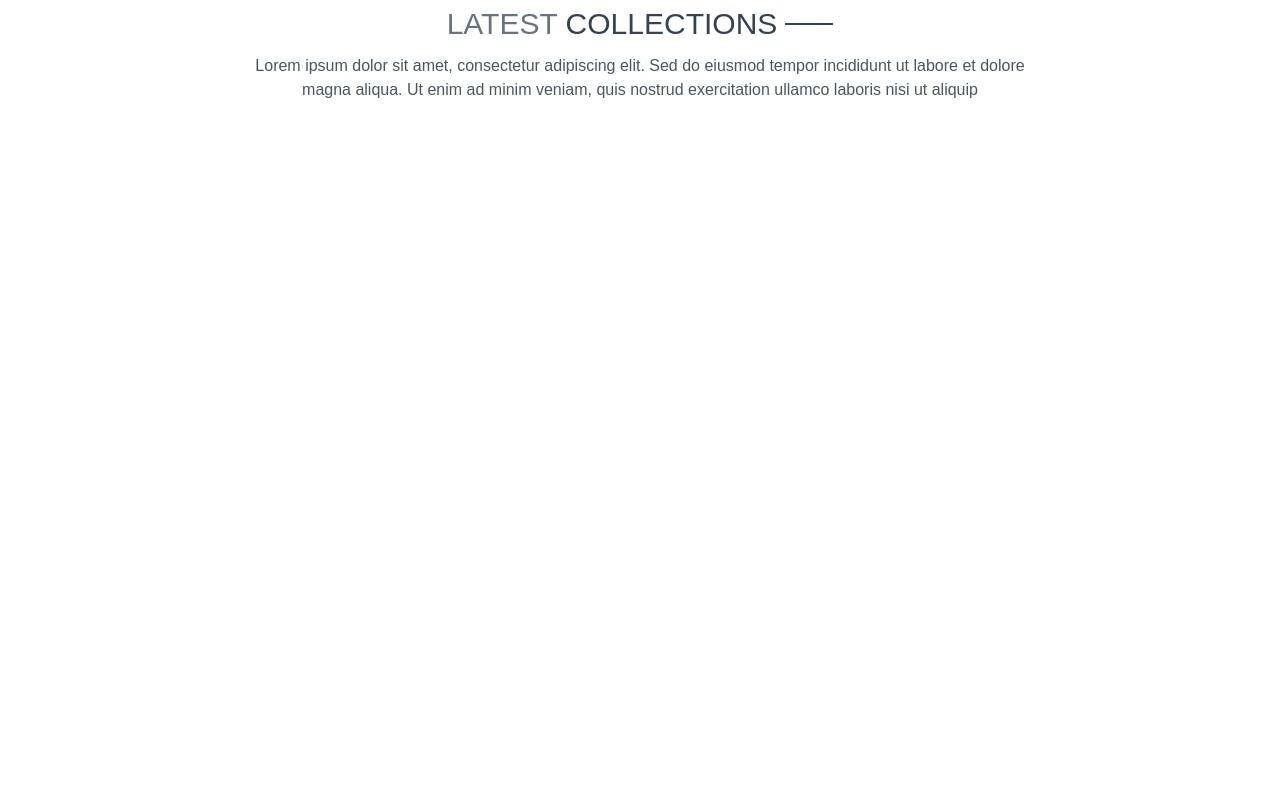
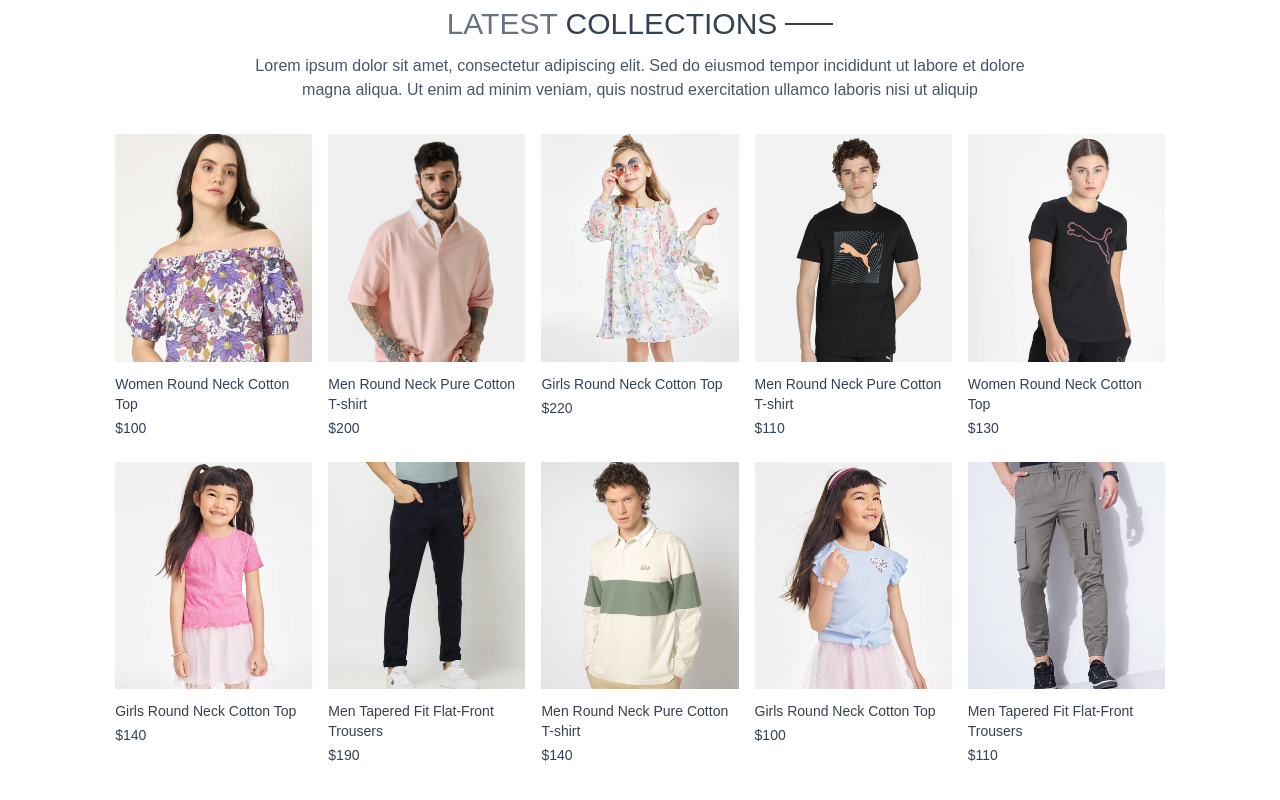
Before and after one commit to Saneajayy/ecommerce-app, a React (Vite) app in the folder frontend/: page / in a window 1280 px wide. Shown: the part 568-1368 px from the top of the page. Before the commit the page ends 800 px from the top, so only its background shows below. Built offline with nearby package versions, Linux system fonts and the light colour scheme.

Commit message:
added latest products in the home page

```diff
--- a/frontend/src/components/LatestCollection.jsx
+++ b/frontend/src/components/LatestCollection.jsx
@@ -1,10 +1,17 @@
-import React, { useContext } from 'react'
+import React, { useContext, useEffect, useState } from 'react'
 import { ShopContext } from '../context/ShopContext'
 import Title from './Title';
+import ProductItem from './ProductItem';
 
 const LatestCollection = () => {
 
     const {products} = useContext(ShopContext);
+    const [LatestProducts,setLatestProducts] = useState([]);
+
+    useEffect(() => {
+
+        setLatestProducts(products.slice(0,10));
+    },[products])
 
   return (
     <div className='my-10'>
@@ -15,6 +22,15 @@
             </p>
         </div>
 
+        {/* rendering products */}
+        <div className='grid grid-cols-2 sm:grid-cols-3 md:grid-cols-4 lg:grid-cols-5 gap-4 gap-y-6'>
+            {
+                LatestProducts.map((item,index) => (
+                    <ProductItem key={index} id={item.id} image={item.image} name={item.name} price={item.price} />
+                ))
+            }
+        </div>
+
     </div>
   )
 }
--- /dev/null
+++ b/frontend/src/components/ProductItem.jsx
@@ -0,0 +1,19 @@
+import React, { useContext } from 'react'
+import { ShopContext } from '../context/ShopContext'
+import { Link } from 'react-router-dom';
+
+const ProductItem = ({image,name,price}) => {
+
+    const {currency} = useContext(ShopContext);
+  return (
+    <Link className='text-gray-700 cursor-pointer' to={`/product/&{id}`}>
+      <div className='overflow-hidden'>
+        <img className='hover:scale-110 transition ease-in-out' src={image[0]} alt="" />
+      </div>
+      <p className='pt-3 pb-1 text-sm'>{name}</p>
+      <p className='text-sm font-medium'>{currency}{price}</p>
+    </Link>
+  )
+}
+
+export default ProductItem
--- a/frontend/src/context/ShopContext.jsx
+++ b/frontend/src/context/ShopContext.jsx
@@ -1,6 +1,7 @@
 import { createContext } from "react";
 import { products } from "../assets/assets";
 
+// eslint-disable-next-line react-refresh/only-export-components
 export const ShopContext = createContext();
 
 const ShopContextProvider = (props) => {
```
